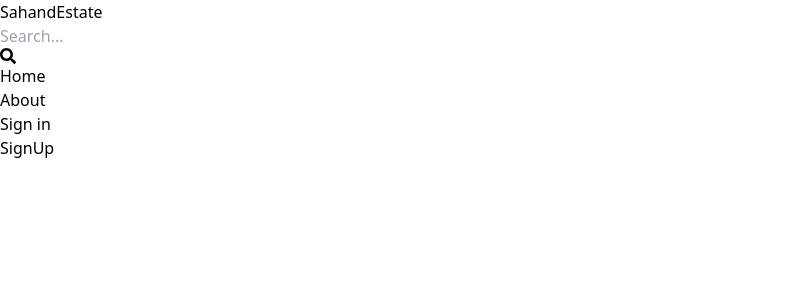
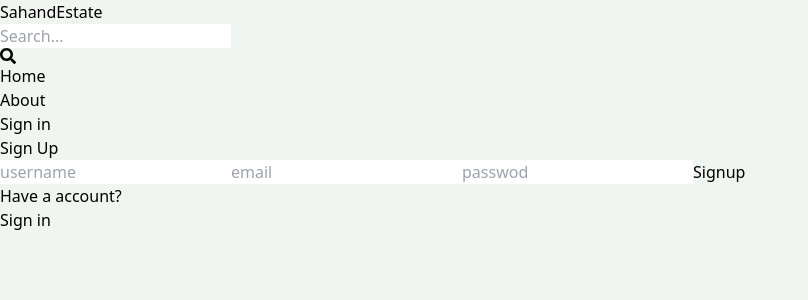
Before and after one commit to sonu82256/mern-estate, a React (Vite) app in the folder client/: page /sign-up in a window 1280 px wide. Shown: the top 300 px of the page, without its empty margins (0-808 px from the left). Built offline with nearby package versions, Linux system fonts and the light colour scheme.

Commit message:
complete signup ui

```diff
--- a/client/src/index.css
+++ b/client/src/index.css
@@ -1,3 +1,7 @@
 @tailwind base;
 @tailwind components;
 @tailwind utilities;
+
+body{
+    background-color: rgb(241, 245, 241);
+}
--- a/client/src/pages/SignUp.jsx
+++ b/client/src/pages/SignUp.jsx
@@ -1,8 +1,23 @@
 import React from 'react'
+import {Link} from 'react-router-dom'
 
 const SignUp = () => {
   return (
-    <div>SignUp</div>
+    <div className='p-3 max-w-lg mx-auto'>
+      <h1 className='text-3xl text-center font-semibold my-7'>Sign Up</h1>
+      <form className='flex flex-col gap-4'>
+        <input type="text" placeholder='username' className='border p-3 rounded-lg' id='username'/>
+        <input type="email" placeholder='email' className='border p-3 rounded-lg' id='email'/>
+        <input type="password" placeholder='passwod' className='border p-3 rounded-lg' id='password'/>
+        <button className='bg-slate-700 text-white p-3 rounded-lg uppercase, hover:opacity-95 disabled:opacity-80'>Signup</button>
+      </form>
+      <div className='flex gap-2 mt-5'>
+        <p>Have a account?</p>
+        <Link to={'/sign-in'}>
+          <span className='text-blue-700'>Sign in</span>
+        </Link>
+      </div>
+    </div>
   )
 }
 
```
